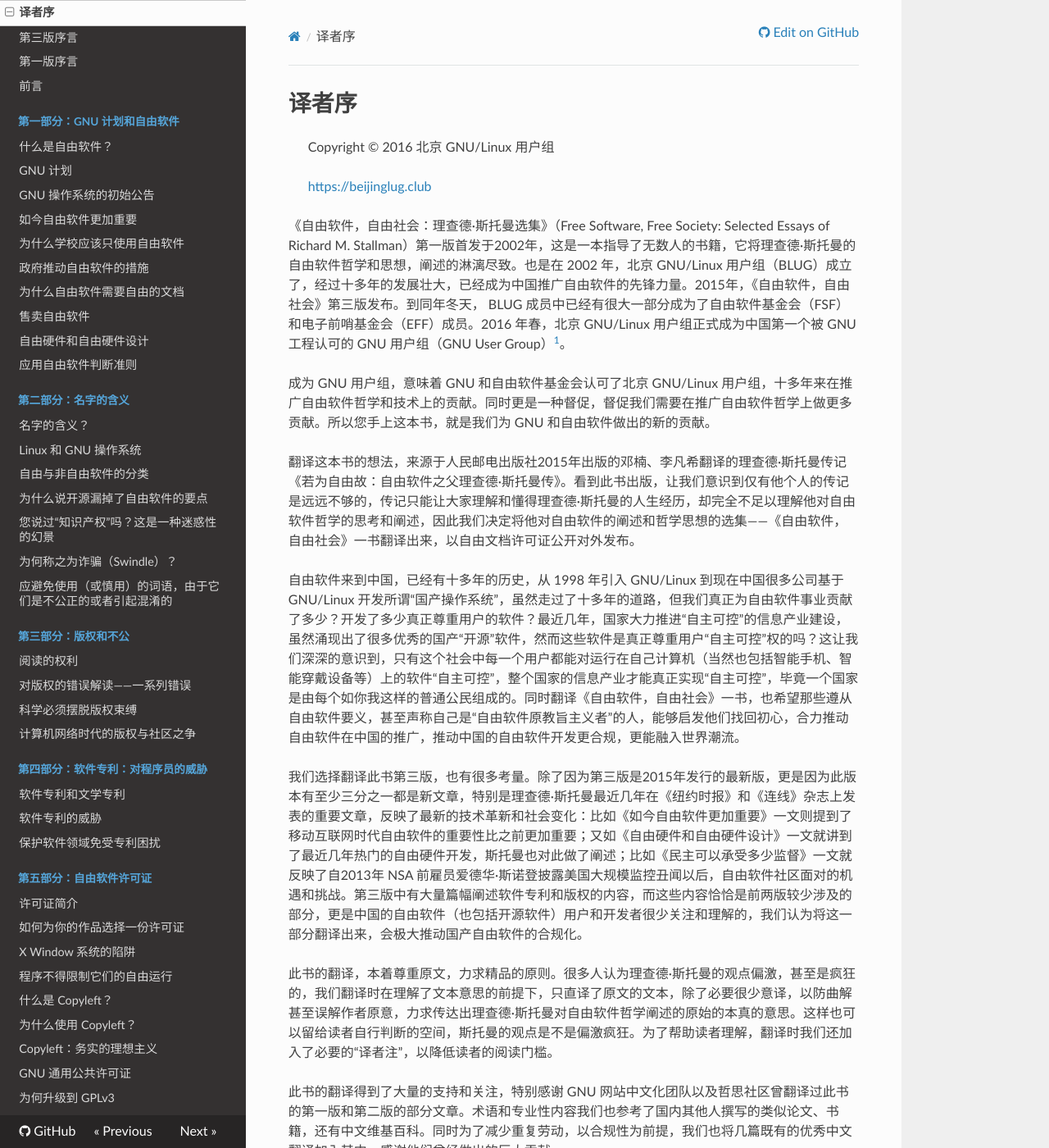
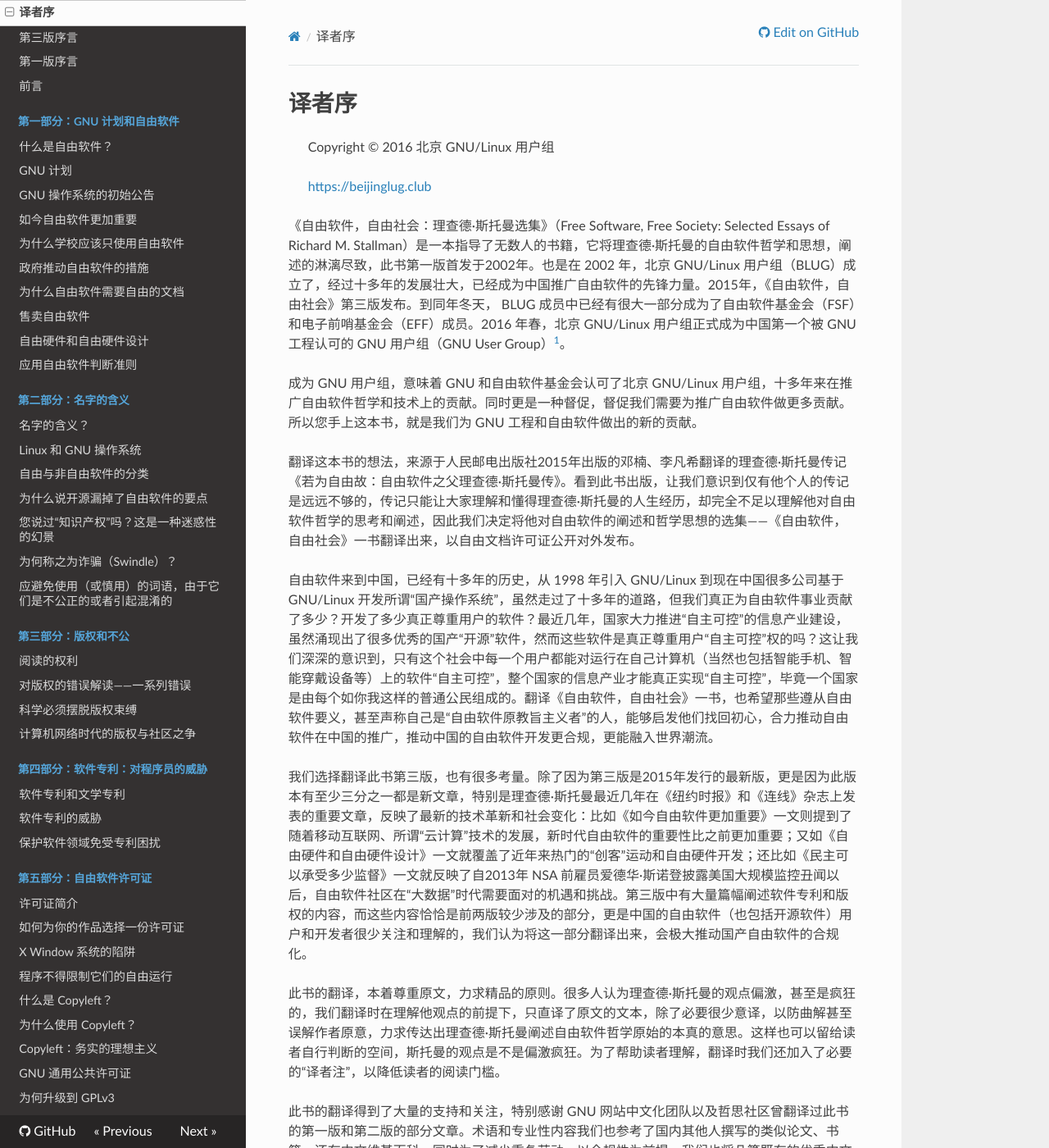
Before and after one commit to beijinglug/fsfs-zh, an MkDocs documentation site: the page built from docs/foreword-trans.md, in a window 1280 px wide and 1400 px high. Shown: the whole window at 82% size. Built offline with MkDocs 1.6.1, drawn with Linux system fonts in a browser that asks for light colours; nearby versions of some CDN libraries; old or Windows-style settings are respelled for this version of MkDocs.

Commit message:
update trans foreword

```diff
--- a/docs/foreword-trans.md
+++ b/docs/foreword-trans.md
@@ -4,17 +4,17 @@
 
 > <https://beijinglug.club>
 
-《自由软件，自由社会：理查德·斯托曼选集》（Free Software, Free Society: Selected Essays of Richard M. Stallman）第一版首发于2002年，这是一本指导了无数人的书籍，它将理查德·斯托曼的自由软件哲学和思想，阐述的淋漓尽致。也是在 2002 年，北京 GNU/Linux 用户组（BLUG）成立了，经过十多年的发展壮大，已经成为中国推广自由软件的先锋力量。2015年，《自由软件，自由社会》第三版发布。到同年冬天， BLUG 成员中已经有很大一部分成为了自由软件基金会（FSF）和电子前哨基金会（EFF）成员。2016 年春，北京 GNU/Linux 用户组正式成为中国第一个被 GNU 工程认可的 GNU 用户组（GNU User Group）[^trans-1]。
+《自由软件，自由社会：理查德·斯托曼选集》（Free Software, Free Society: Selected Essays of Richard M. Stallman）是一本指导了无数人的书籍，它将理查德·斯托曼的自由软件哲学和思想，阐述的淋漓尽致，此书第一版首发于2002年。也是在 2002 年，北京 GNU/Linux 用户组（BLUG）成立了，经过十多年的发展壮大，已经成为中国推广自由软件的先锋力量。2015年，《自由软件，自由社会》第三版发布。到同年冬天， BLUG 成员中已经有很大一部分成为了自由软件基金会（FSF）和电子前哨基金会（EFF）成员。2016 年春，北京 GNU/Linux 用户组正式成为中国第一个被 GNU 工程认可的 GNU 用户组（GNU User Group）[^trans-1]。
 
-成为 GNU 用户组，意味着 GNU 和自由软件基金会认可了北京 GNU/Linux 用户组，十多年来在推广自由软件哲学和技术上的贡献。同时更是一种督促，督促我们需要在推广自由软件哲学上做更多贡献。所以您手上这本书，就是我们为 GNU 和自由软件做出的新的贡献。
+成为 GNU 用户组，意味着 GNU 和自由软件基金会认可了北京 GNU/Linux 用户组，十多年来在推广自由软件哲学和技术上的贡献。同时更是一种督促，督促我们需要为推广自由软件做更多贡献。所以您手上这本书，就是我们为 GNU 工程和自由软件做出的新的贡献。
 
 翻译这本书的想法，来源于人民邮电出版社2015年出版的邓楠、李凡希翻译的理查德·斯托曼传记《若为自由故：自由软件之父理查德·斯托曼传》。看到此书出版，让我们意识到仅有他个人的传记是远远不够的，传记只能让大家理解和懂得理查德·斯托曼的人生经历，却完全不足以理解他对自由软件哲学的思考和阐述，因此我们决定将他对自由软件的阐述和哲学思想的选集——《自由软件，自由社会》一书翻译出来，以自由文档许可证公开对外发布。
 
-自由软件来到中国，已经有十多年的历史，从 1998 年引入 GNU/Linux 到现在中国很多公司基于 GNU/Linux 开发所谓“国产操作系统”，虽然走过了十多年的道路，但我们真正为自由软件事业贡献了多少？开发了多少真正尊重用户的软件？最近几年，国家大力推进“自主可控”的信息产业建设，虽然涌现出了很多优秀的国产“开源”软件，然而这些软件是真正尊重用户“自主可控”权的吗？这让我们深深的意识到，只有这个社会中每一个用户都能对运行在自己计算机（当然也包括智能手机、智能穿戴设备等）上的软件“自主可控”，整个国家的信息产业才能真正实现“自主可控”，毕竟一个国家是由每个如你我这样的普通公民组成的。同时翻译《自由软件，自由社会》一书，也希望那些遵从自由软件要义，甚至声称自己是“自由软件原教旨主义者”的人，能够启发他们找回初心，合力推动自由软件在中国的推广，推动中国的自由软件开发更合规，更能融入世界潮流。
+自由软件来到中国，已经有十多年的历史，从 1998 年引入 GNU/Linux 到现在中国很多公司基于 GNU/Linux 开发所谓“国产操作系统”，虽然走过了十多年的道路，但我们真正为自由软件事业贡献了多少？开发了多少真正尊重用户的软件？最近几年，国家大力推进“自主可控”的信息产业建设，虽然涌现出了很多优秀的国产“开源”软件，然而这些软件是真正尊重用户“自主可控”权的吗？这让我们深深的意识到，只有这个社会中每一个用户都能对运行在自己计算机（当然也包括智能手机、智能穿戴设备等）上的软件“自主可控”，整个国家的信息产业才能真正实现“自主可控”，毕竟一个国家是由每个如你我这样的普通公民组成的。翻译《自由软件，自由社会》一书，也希望那些遵从自由软件要义，甚至声称自己是“自由软件原教旨主义者”的人，能够启发他们找回初心，合力推动自由软件在中国的推广，推动中国的自由软件开发更合规，更能融入世界潮流。
 
-我们选择翻译此书第三版，也有很多考量。除了因为第三版是2015年发行的最新版，更是因为此版本有至少三分之一都是新文章，特别是理查德·斯托曼最近几年在《纽约时报》和《连线》杂志上发表的重要文章，反映了最新的技术革新和社会变化：比如《如今自由软件更加重要》一文则提到了移动互联网时代自由软件的重要性比之前更加重要；又如《自由硬件和自由硬件设计》一文就讲到了最近几年热门的自由硬件开发，斯托曼也对此做了阐述；比如《民主可以承受多少监督》一文就反映了自2013年 NSA 前雇员爱德华·斯诺登披露美国大规模监控丑闻以后，自由软件社区面对的机遇和挑战。第三版中有大量篇幅阐述软件专利和版权的内容，而这些内容恰恰是前两版较少涉及的部分，更是中国的自由软件（也包括开源软件）用户和开发者很少关注和理解的，我们认为将这一部分翻译出来，会极大推动国产自由软件的合规化。
+我们选择翻译此书第三版，也有很多考量。除了因为第三版是2015年发行的最新版，更是因为此版本有至少三分之一都是新文章，特别是理查德·斯托曼最近几年在《纽约时报》和《连线》杂志上发表的重要文章，反映了最新的技术革新和社会变化：比如《如今自由软件更加重要》一文则提到了随着移动互联网、所谓“云计算”技术的发展，新时代自由软件的重要性比之前更加重要；又如《自由硬件和自由硬件设计》一文就覆盖了近年来热门的“创客”运动和自由硬件开发；还比如《民主可以承受多少监督》一文就反映了自2013年 NSA 前雇员爱德华·斯诺登披露美国大规模监控丑闻以后，自由软件社区在“大数据”时代需要面对的机遇和挑战。第三版中有大量篇幅阐述软件专利和版权的内容，而这些内容恰恰是前两版较少涉及的部分，更是中国的自由软件（也包括开源软件）用户和开发者很少关注和理解的，我们认为将这一部分翻译出来，会极大推动国产自由软件的合规化。
 
-此书的翻译，本着尊重原文，力求精品的原则。很多人认为理查德·斯托曼的观点偏激，甚至是疯狂的，我们翻译时在理解了文本意思的前提下，只直译了原文的文本，除了必要很少意译，以防曲解甚至误解作者原意，力求传达出理查德·斯托曼对自由软件哲学阐述的原始的本真的意思。这样也可以留给读者自行判断的空间，斯托曼的观点是不是偏激疯狂。为了帮助读者理解，翻译时我们还加入了必要的“译者注”，以降低读者的阅读门槛。
+此书的翻译，本着尊重原文，力求精品的原则。很多人认为理查德·斯托曼的观点偏激，甚至是疯狂的，我们翻译时在理解他观点的前提下，只直译了原文的文本，除了必要很少意译，以防曲解甚至误解作者原意，力求传达出理查德·斯托曼阐述自由软件哲学原始的本真的意思。这样也可以留给读者自行判断的空间，斯托曼的观点是不是偏激疯狂。为了帮助读者理解，翻译时我们还加入了必要的“译者注”，以降低读者的阅读门槛。
 
 此书的翻译得到了大量的支持和关注，特别感谢 GNU 网站中文化团队以及哲思社区曾翻译过此书的第一版和第二版的部分文章。术语和专业性内容我们也参考了国内其他人撰写的类似论文、书籍，还有中文维基百科。同时为了减少重复劳动，以合规性为前提，我们也将几篇既有的优秀中文翻译加入其中，感谢他们曾经做出的巨大贡献。
 
```
